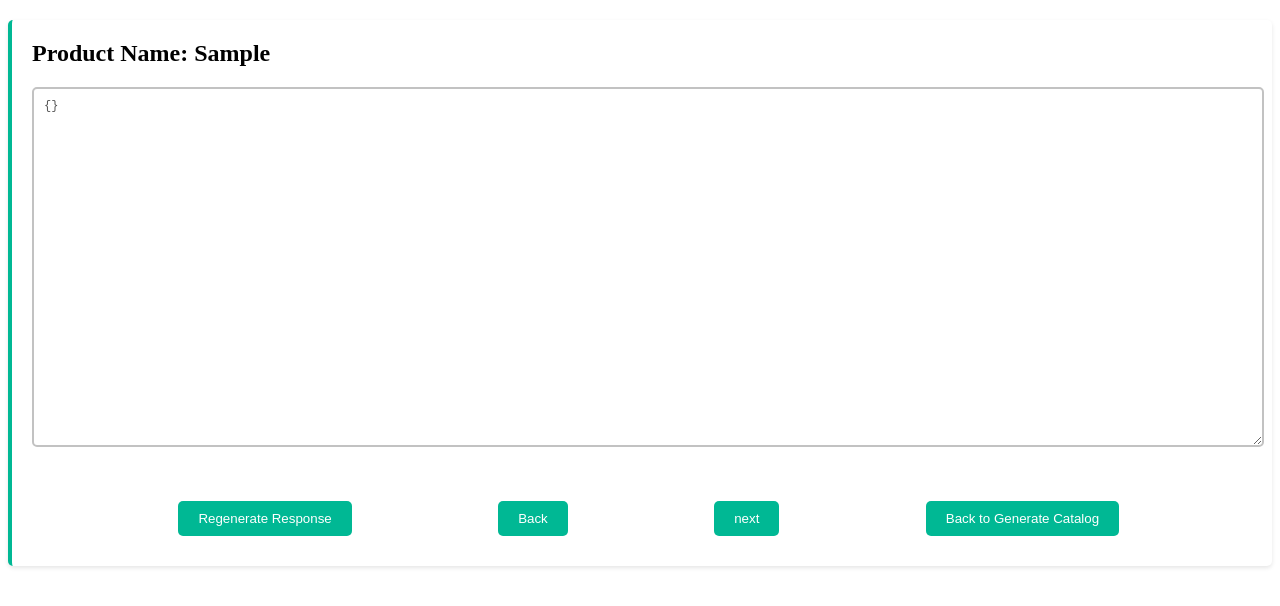
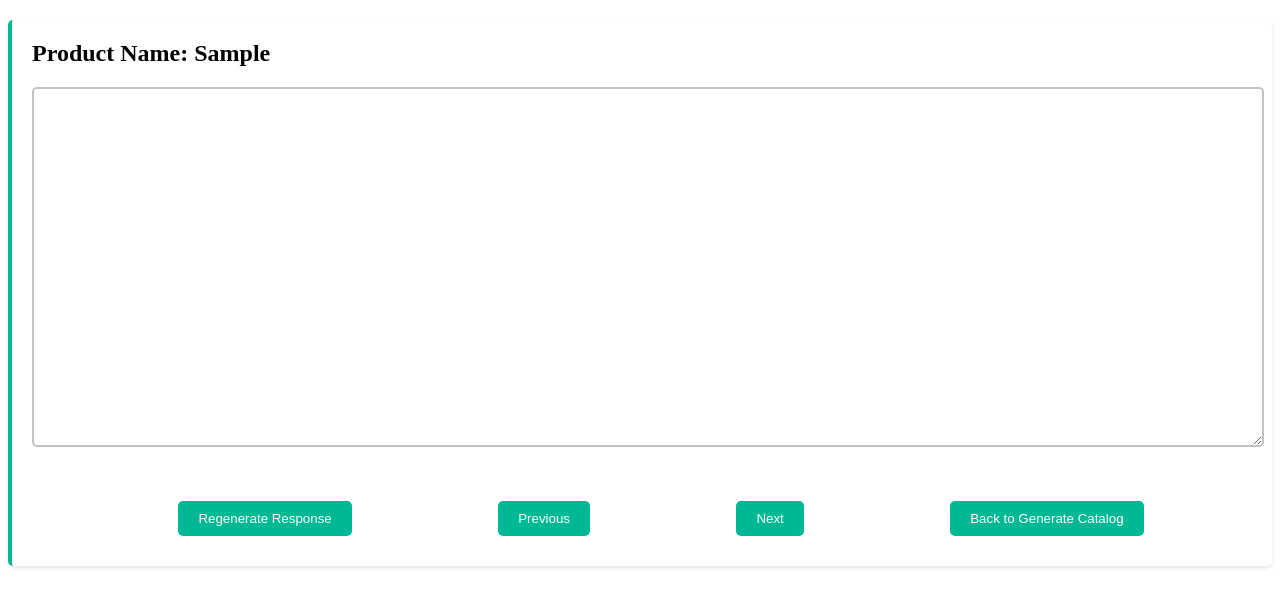
Before and after one commit to vprmvijay/CatalogGenerator, a React (Create React App) app: page / in a window 1280 px wide. Both pictures are taken after typing "Sample", "Sample", "Sample", "Sample", "Sample" into the empty fields and a click on the button "Generate Catalog". Shown: the top 606 px of the page. Built offline with nearby package versions, Linux system fonts and the light colour scheme; no server answers.

Commit message:
added next and previous responses

```diff
--- a/src/Form.jsx
+++ b/src/Form.jsx
@@ -26,6 +26,11 @@ function Form(){
     const [pData, setpData] = useState({});
     const [nData, setnData] = useState({});
     const [keywords, setKeywords] = useState([]);
+    const [responses, setResponses] = useState([]);
+    const [currentResponseIndex, setCurrentResponseIndex] = useState(0);
+    const totalResponses = responses.length;
+
+
         // const handleAutomaticClick = (event) => {
         //   event.preventDefault();
         //   const concatenatedText = product + ' ' + features;
@@ -95,6 +100,9 @@ function Form(){
 
 
       const formatData = (data) => {
+        if (!data) {
+          return ''; // Return an empty string if data is undefined or null
+        }
         const dataString = JSON.stringify(data); // Convert data object to string
         const formattedData = dataString.replace(
           /(Title:)(.*?)(Product Description:)(.*?)(Bullet Points:)([\s\S]*)/s,
@@ -142,7 +150,9 @@ function Form(){
 
 
       // Usage
-      const formattedOutput = formatData(mData);
+      const currentResponse = responses[currentResponseIndex];
+const formattedOutput = currentResponse ? formatData(currentResponse) : '';
+
 
     const handleSubmit = async (event) => {
 
@@ -178,6 +188,7 @@ function Form(){
             setmData(data);
             setpData(data);
             setnData(data);
+            setResponses(prevResponses => [...prevResponses, data]);
             setflag(false);
       console.log(data);
 
@@ -187,11 +198,17 @@ function Form(){
          setLoading(false);
         }
         const previous = () => {
-          setmData(pData);
-        }
-        const next =()=>{
-          setmData(nData);
-        }
+          if (currentResponseIndex > 0) {
+            setCurrentResponseIndex(prevIndex => prevIndex - 1);
+          }
+        };
+
+        const next = () => {
+          if (currentResponseIndex < totalResponses - 1) {
+            setCurrentResponseIndex(prevIndex => prevIndex + 1);
+          }
+        };
+
         const regenerate = async () => {
           setLoading(true);
             try {
@@ -208,6 +225,8 @@ function Form(){
               }
               setpData(mData);
               const data = await response.json();
+              setResponses(prevResponses => [...prevResponses, data]);
+              setCurrentResponseIndex(totalResponses);
               setmData(data);
               setnData(data);
 
@@ -308,10 +327,13 @@ function Form(){
             </div>
             {loading && <LoadingSpinner />}
             <div className="buttons">
-                <button onClick={regenerate} className="r-button">Regenerate Response</button>
-                <button onClick={previous} className="r-button">Back</button>
-                <button onClick={next} className="r-button">next</button>
-                <button onClick={() => setflag(!flag)} className="r-button"  id="back">Back to Generate Catalog</button>
+            <div className="buttons">
+  <button onClick={regenerate} className="r-button">Regenerate Response</button>
+  <button onClick={previous} className="r-button" disabled={currentResponseIndex === 0}>Previous</button>
+  <button onClick={next} className="r-button" disabled={currentResponseIndex === totalResponses - 1}>Next</button>
+  <button onClick={() => setflag(!flag)} className="r-button" id="back">Back to Generate Catalog</button>
+</div>
+
             </div>
 
         </div>
```
